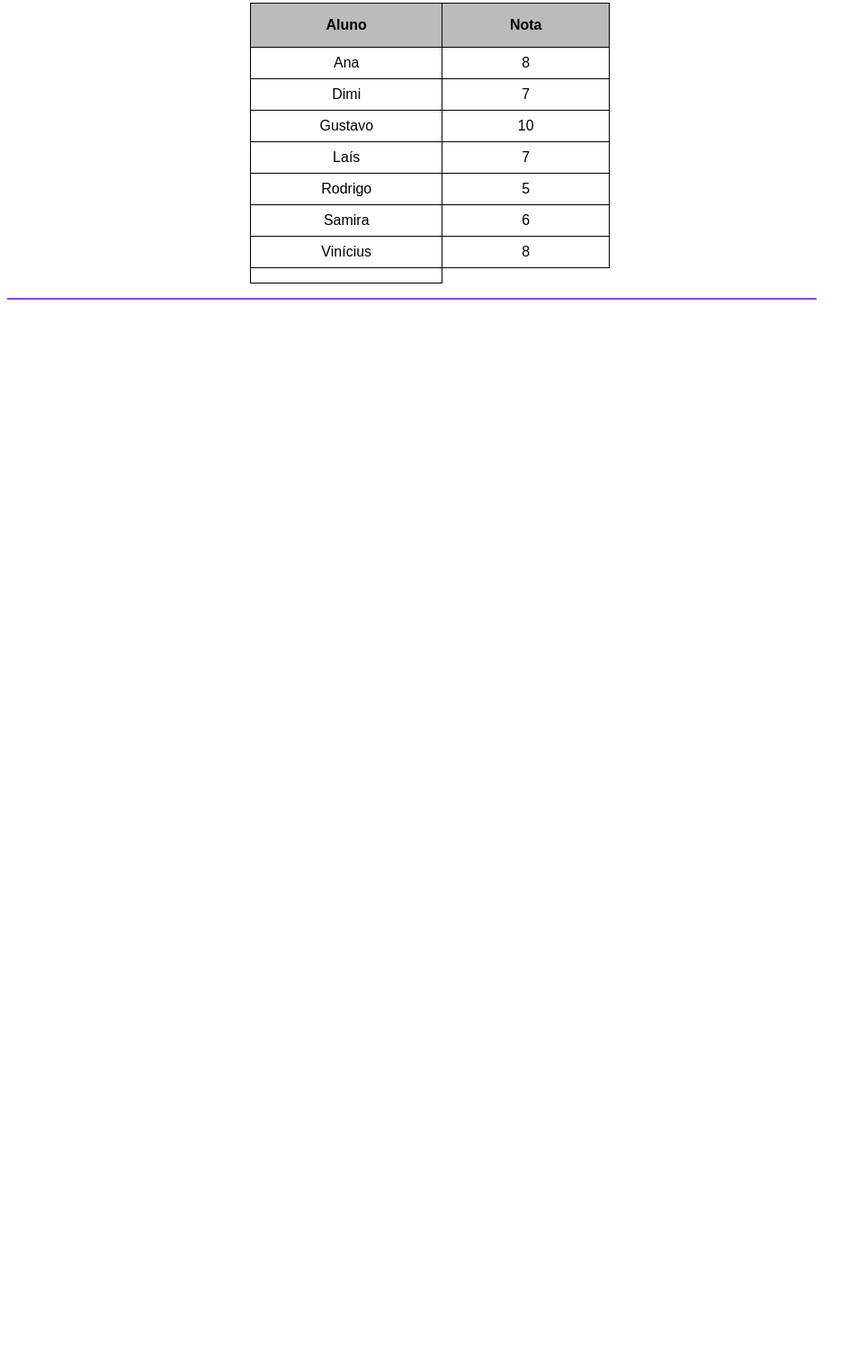
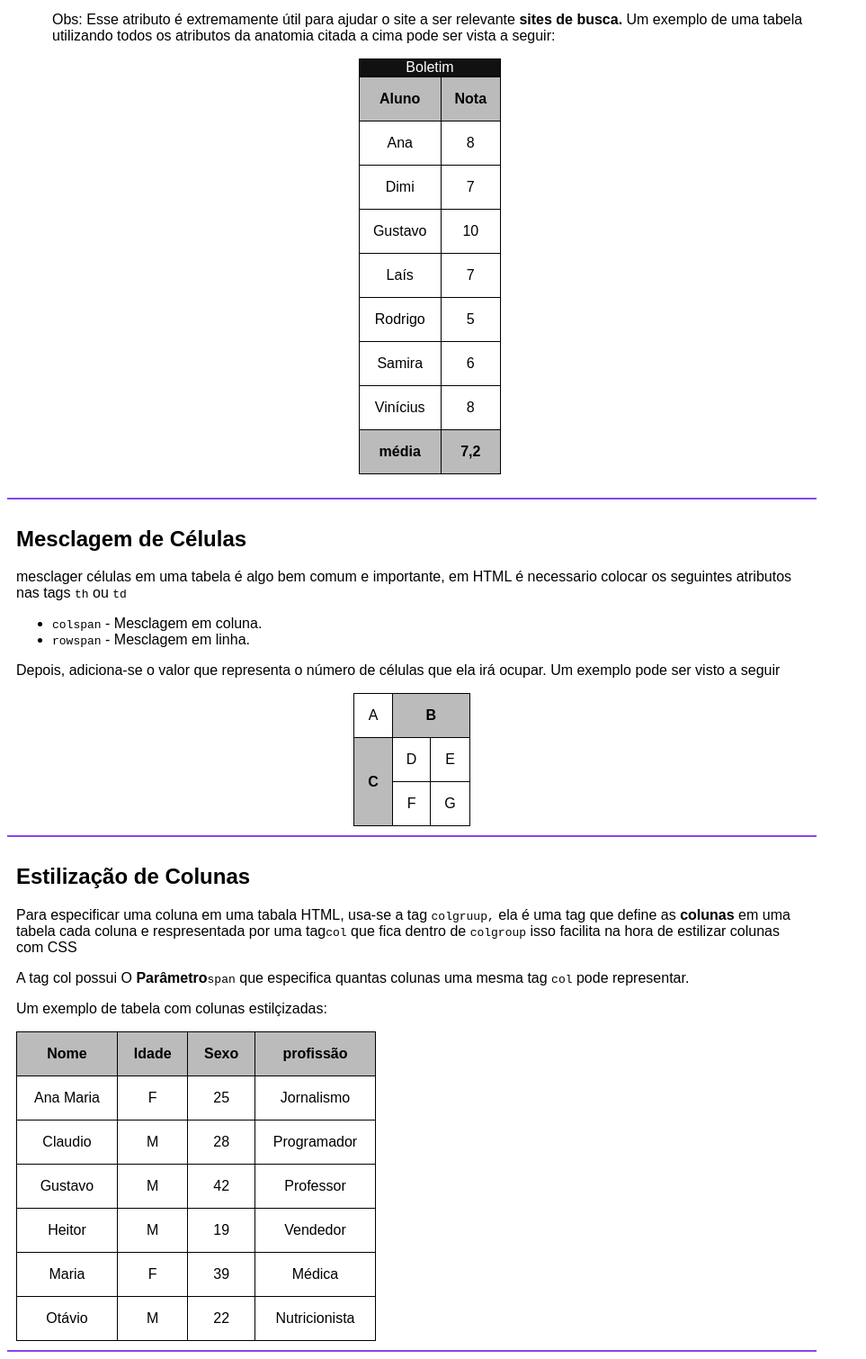
Before and after one commit to samuelaluno/html-css-tarde, a plain HTML site: page aula11-fontes/aula19-tabelas/tabelas004.html in a window 1280 px wide. Shown: the part 938-2448 px from the top of the page at 90% size, without its empty margins (0-963 px from the left). Before the commit the page ends 1279 px from the top, so only its background shows below. Drawn offline with Linux system fonts and the light colour scheme.

Commit message:
atividade 26/04

```diff
--- a/aula11-fontes/aula19-tabelas/tabelas004.css
+++ b/aula11-fontes/aula19-tabelas/tabelas004.css
@@ -5,8 +5,23 @@ body {
 table {
    border-collapse: collapse;
    width: 400px;
-   margin: auto;
-   margin-bottom: 12px;
+}
+
+
+table.tabela{
+    width: 400px;
+    margin-bottom: 12px;
+}
+
+table.boletim{
+ width: 20px;
+ margin: auto;
+}
+
+caption{
+    border: 1px solid black;
+    background-color: #111;
+    color: white;
 }
 td,th{
 
@@ -14,7 +29,7 @@ td,th{
     border: 1px solid black;
 }
 td{
-    padding: 8px;
+    padding: 15px;
     text-align: center;
 }
 th{
@@ -23,3 +38,11 @@ th{
 div{
     border-bottom: 2px solid #84e;
 }
+table.TR{
+    width: 20PX;
+    margin: auto;
+}
+div{
+    border-bottom: 2px solid #84e;
+    padding: 10px;
+}
--- a/aula11-fontes/aula19-tabelas/tabelas004.html
+++ b/aula11-fontes/aula19-tabelas/tabelas004.html
@@ -102,14 +102,97 @@
 </tr>
 
 <tr>
-    <td></td>
+    <th>média</th>
+    <th>7,2</th>
 </tr>
 
 
 </table>
 
 </ul>
+
     </div>
+    <div>
+        <h2>Mesclagem de Células</h2>
+        <p>  mesclager  células em uma tabela é algo bem comum e importante, em HTML é necessario colocar os seguintes atributos nas tags <code>th</code> ou <code>td</code>  </p>
+        <ul>
+        <li><code>colspan</code> - Mesclagem em coluna.</li>
+        <li><code>rowspan</code> - Mesclagem em linha.</li>
+        </ul>
+        <p> Depois, adiciona-se o valor que representa o número de células que ela irá ocupar. Um exemplo pode ser visto a seguir  </p>
+
+        <table class="TR">
+        <tr>
+            <td>A</td>
+            <th colspan="2">B</th>
+        </tr>
+        <tr>
+            <th rowspan="2">C</th>
+            <td>D</td>
+            <td>E</td>
+        </tr>
+        <tr>
+            <td>F</td>
+            <td>G</td>
+        </tr>
+
+
+ </table>
+</div>
+
+    <div>
+        <h2>Estilização de Colunas</h2>
+        <p>  Para especificar uma coluna em uma tabala HTML, usa-se a tag <code>colgruup,</code> ela é uma tag que define as <strong>colunas</strong> em uma tabela cada coluna  e respresentada por uma tag<code>col</code> que fica dentro de <code>colgroup</code> isso facilita na hora de estilizar colunas com CSS </p>
+        <P>  A tag col possui O <STrong>Parâmetro</STrong><code>span</code> que especifica quantas colunas uma mesma tag <code>col</code> pode representar. </P>
+        <p>  Um exemplo de tabela com colunas estilçizadas: </p>
+<table .tb>
+<tr>
+    <th>Nome</th>
+    <th>Idade</th>
+    <th>Sexo</th>
+    <th>profissão</th>
+</tr>
+<tr>
+   <td>Ana Maria</td>
+   <td>F</td>
+   <td>25</td>
+   <td>Jornalismo</td>
+</tr>
+<tr>
+    <td>Claudio</td>
+    <td>M</td>
+    <td>28</td>
+    <td>Programador</td>
+</tr>
+<tr>
+    <td>Gustavo</td>
+    <td>M</td>
+    <td>42</td>
+    <td>Professor</td>
+</tr>
+<tr>
+    <td>Heitor</td>
+    <td>M</>
+    <td>19</td>
+    <td>Vendedor</td>
+</tr>
+<tr>
+     <td>Maria</td>
+     <td>F</>
+     <td>39</td>
+     <td>Médica</td>
+</tr>
+<tr>
+    <td>Otávio</td>
+    <td>M</td>
+    <td>22</td>
+    <td>Nutricionista</td>
+</tr>
+</table>
+
+    </div>
+
+
 
 
 </body>
```
